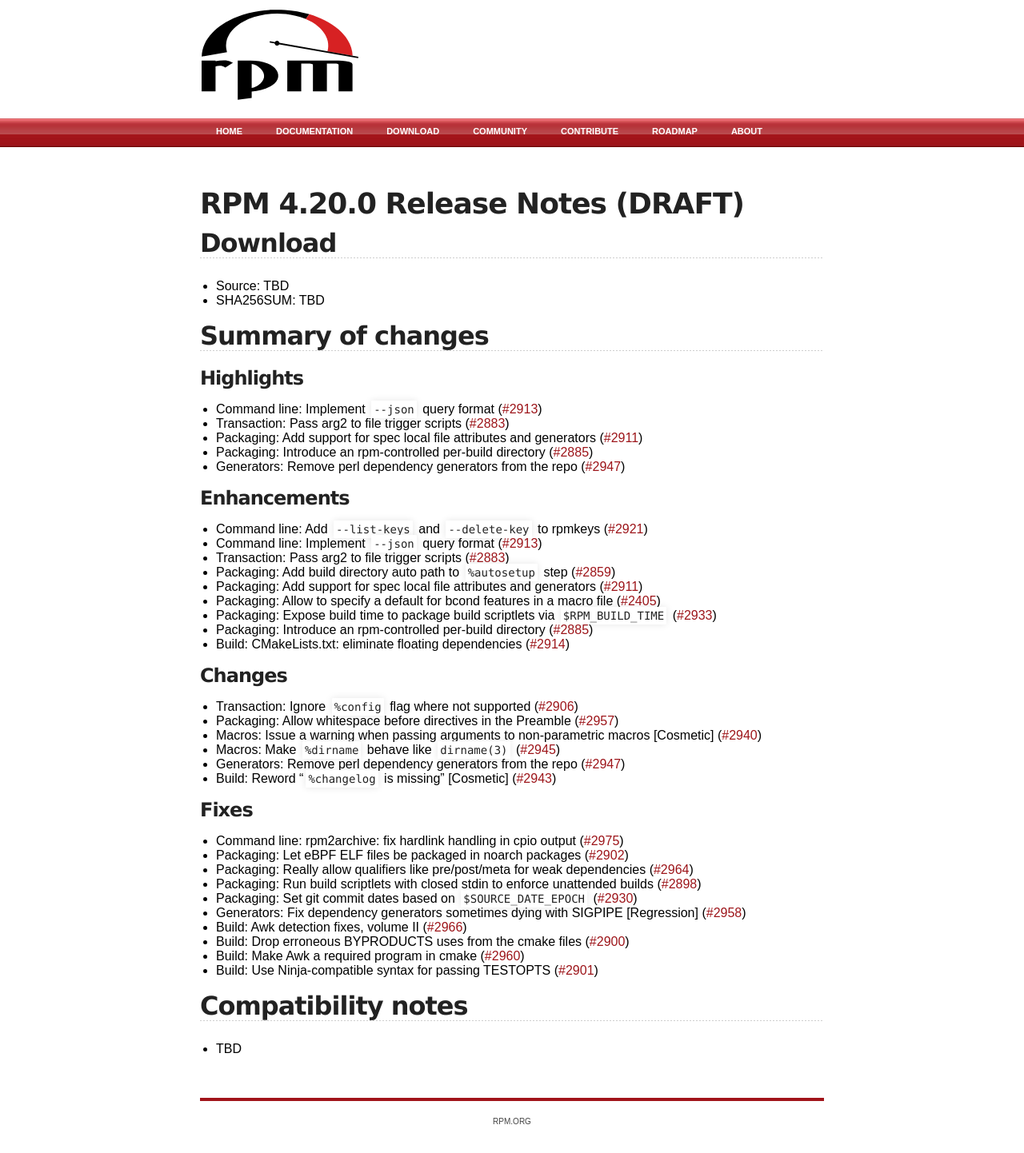
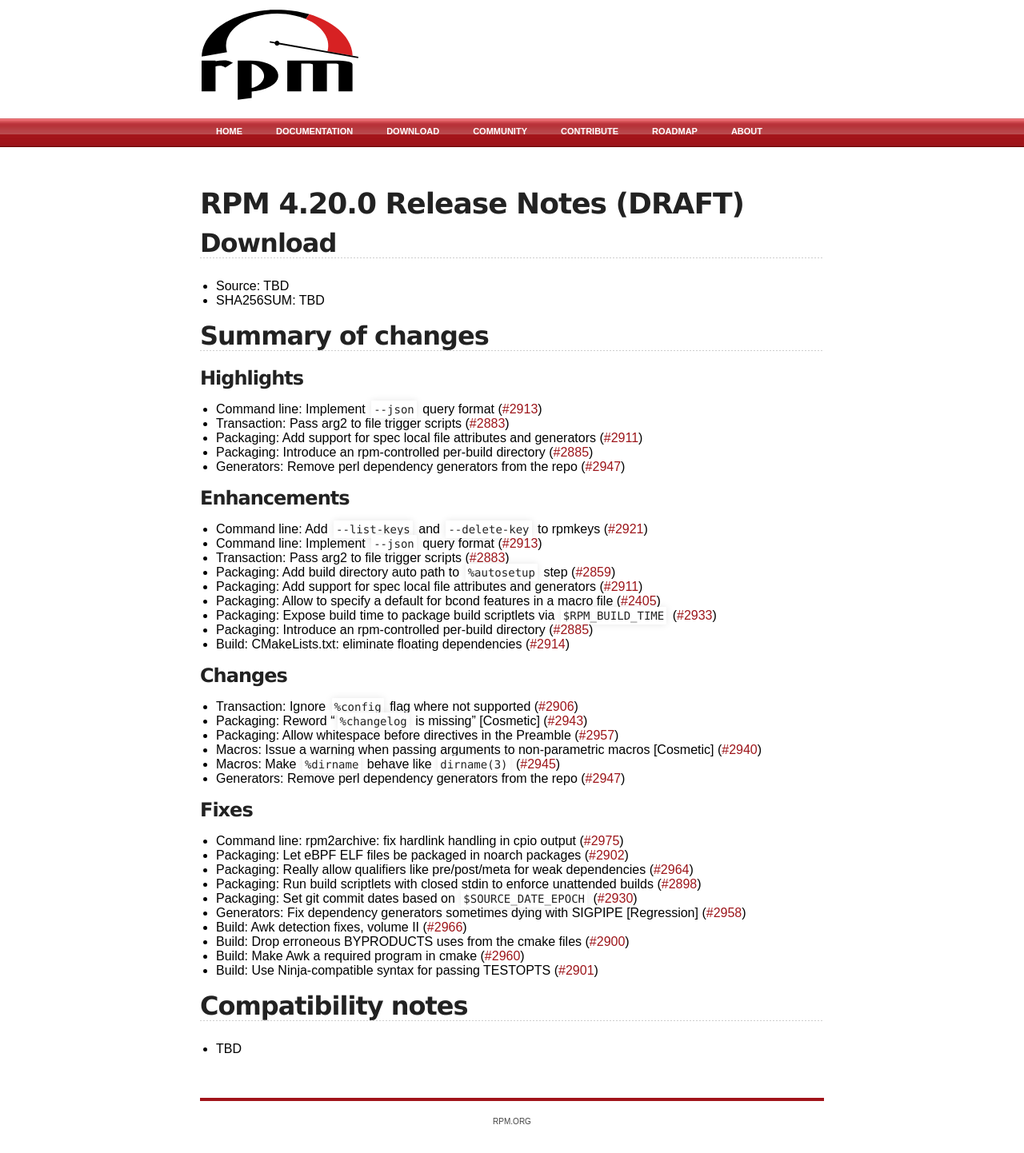
Before and after one commit to rpm-software-management/rpm-web, a Jekyll site: the page built from wiki/Releases/4.20.0.md, in a window 1280 px wide. Shown: the whole page at 80% size. Built offline with Jekyll 4.4.1, drawn with Linux system fonts in a browser that asks for light colours.

Commit message:
Fix PR category in 4.20.0 RN

```diff
--- a/wiki/Releases/4.20.0.md
+++ b/wiki/Releases/4.20.0.md
@@ -30,11 +30,11 @@ title: rpm.org - Releases
 
 ### Changes
 * Transaction: Ignore `%config` flag where not supported ([#2906](https://github.com/rpm-software-management/rpm/pull/2906))
+* Packaging: Reword "`%changelog` is missing" [Cosmetic] ([#2943](https://github.com/rpm-software-management/rpm/pull/2943))
 * Packaging: Allow whitespace before directives in the Preamble ([#2957](https://github.com/rpm-software-management/rpm/pull/2957))
 * Macros: Issue a warning when passing arguments to non-parametric macros [Cosmetic] ([#2940](https://github.com/rpm-software-management/rpm/pull/2940))
 * Macros: Make `%dirname` behave like `dirname(3)` ([#2945](https://github.com/rpm-software-management/rpm/pull/2945))
 * Generators: Remove perl dependency generators from the repo ([#2947](https://github.com/rpm-software-management/rpm/pull/2947))
-* Build: Reword "`%changelog` is missing" [Cosmetic] ([#2943](https://github.com/rpm-software-management/rpm/pull/2943))
 
 ### Fixes
 * Command line: rpm2archive: fix hardlink handling in cpio output ([#2975](https://github.com/rpm-software-management/rpm/pull/2975))
```
